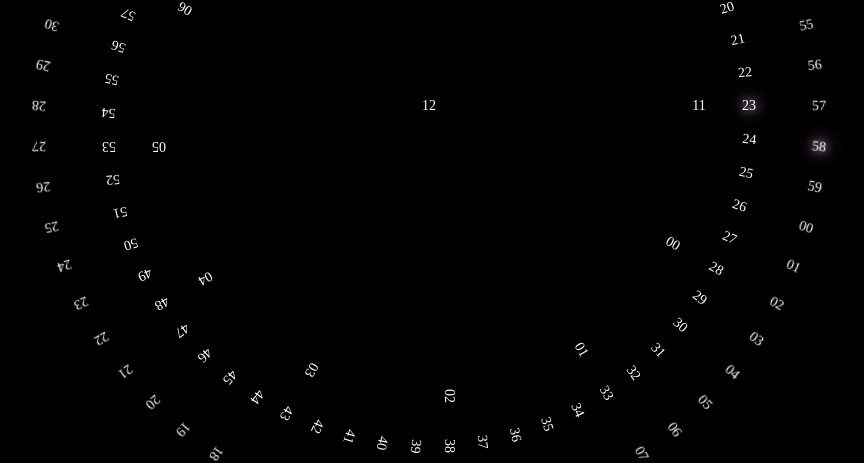
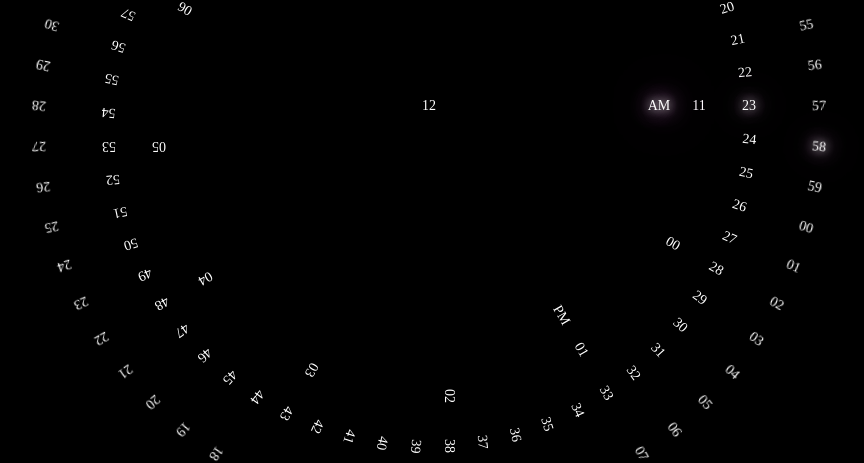
Before and after one commit to guakun01/time-wheels, a Vue app: page / in a window 1280 px wide. Shown: the part 274-737 px from the top of the page, without its empty margins (211-1075 px from the left). Built offline with nearby package versions, Linux system fonts and the light colour scheme.

Commit message:
添加所有组件 完成 apm 组件

```diff
--- a/src/components/apm.vue
+++ b/src/components/apm.vue
@@ -0,0 +1,35 @@
+<template>
+  <ul :style="ulStyles">
+    <li v-for="(item, index) in liList" :key="`apm-${index}`" :class="{hover: index===apm-1}">
+      {{item}}
+    </li>
+  </ul>
+</template>
+
+<script>
+export default {
+  name: 'GuaApm',
+  props: ['apm'],
+  computed: {
+    liList() {
+      return this.$t('apm')
+    },
+    ulStyles() {
+      return {
+        transform: `rotate(${-(this.apm * 60)}deg)`
+      }
+    }
+  }
+}
+</script>
+
+<style lang="scss" scoped>
+  ul {
+    z-index: 5;
+    @for $i from 1 through 2 {
+      li:nth-child(#{$i}) {
+        transform: rotate(#{$i * 60deg}) translateX(230px);
+      }
+    }
+  }
+</style>
```
